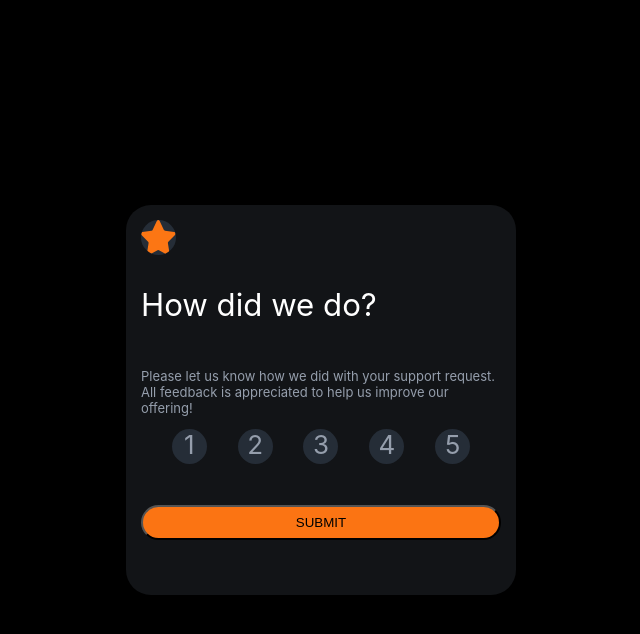
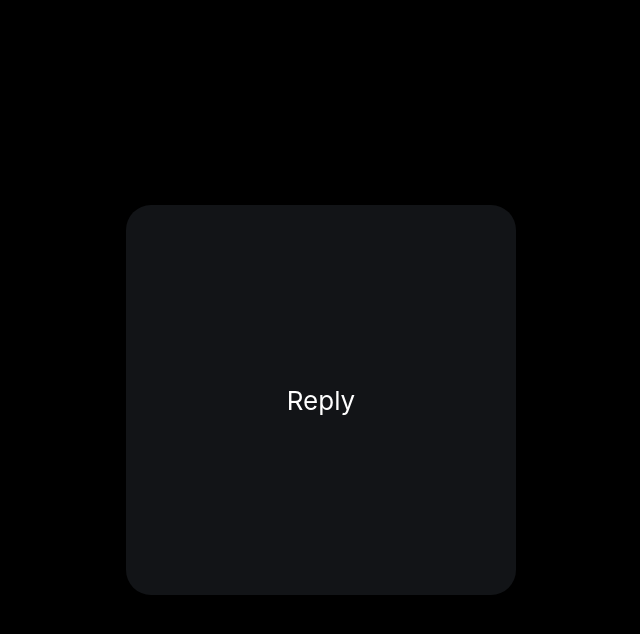
Before and after one commit to virgomoon-challenges/interactive-rating-component, a React (Create React App) app: page / in a window 1280 px wide. Both pictures are taken after a click on the button "SUBMIT". Shown: the top 634 px of the page, without its empty margins (319-959 px from the left). Built offline with nearby package versions, Linux system fonts and the light colour scheme; the HTML template or start-up script is replaced by a standard one.

Commit message:
Proto submit

```diff
--- a/src/App.css
+++ b/src/App.css
@@ -22,6 +22,17 @@
   padding: 15px;
 }
 
+.reply-container {
+  display: flex;
+  flex-direction: column;
+  height: 45vh;
+  width: 45vh;
+  background-color: hsl(216, 12%, 8%);
+  border-radius: 25px;
+  justify-content: center;
+  padding: 15px;
+}
+
 .choice {
   display: flex;
   align-items: center;
@@ -29,13 +40,19 @@
 
 .num-button{
   background-color: hsl(213, 19%, 18%);
-  width: 35px;
-  height: 35px;
+  width: 50px;
+  height: 50px;
   border-radius: 25px;
   color: hsl(217, 12%, 63%);
   text-align: center;
 
   /* font-size: small; */
+}
+
+.star{
+  width: 50px;
+  height: 50px;
+  border-radius: 25px;
 }
 
 .center-pic{
--- a/src/App.js
+++ b/src/App.js
@@ -2,18 +2,36 @@ import './App.css';
 import TextRating from './Elements/TextRating';
 import ChoiceRating from './Elements/ChoiceRating';
 import ButtonSubmit from './Elements/ButtonSubmit';
+import Reply from './Components/Reply';
 import iconstar from './iconstar.svg'
+import { useState } from 'react';
+
 
 function App() {
+
+  const [isSubmitted,setIsSubmitted] = useState(false)
+
+  // const handleSubmit = (e)=>({
+  //   e.preventDefault()
+  //   return setIsSubmitted(true)
+  // })
+
   return (
+    isSubmitted ?
     <div className="App">
-      <div className='container' >
-        <img src={iconstar} className='num-button' />
+      <Reply />
+    </div>
+
+    :
+    <div className="App" onSubmit={(e)=> setIsSubmitted(true)}>
+      <form className='container' >
+        <img src={iconstar} className='star' />
         <TextRating />
         <ChoiceRating />
         <ButtonSubmit />
-      </div>
+      </form>
     </div>
+
   );
 }
 
--- a/src/Components/Reply.js
+++ b/src/Components/Reply.js
@@ -2,7 +2,7 @@ import React from 'react'
 
 function Reply() {
   return (
-    <div className='container' >
+    <div className='reply-container' >
         Reply
     </div>
   )
--- a/src/Elements/ChoiceRating.js
+++ b/src/Elements/ChoiceRating.js
@@ -3,13 +3,13 @@ import React from 'react'
 function ChoiceRating() {
 
     const arr = Array(5).fill().map((_,i) => i+1)
-    console.log(arr)
+    // console.log(arr)
 
     const ratingButtons = arr.map((num)=>{
         return (
-            <div key={num} className='num-button' >
+            <button key={num} className='num-button' >
                 {num}
-            </div>
+            </button>
         )
     })
 
```
